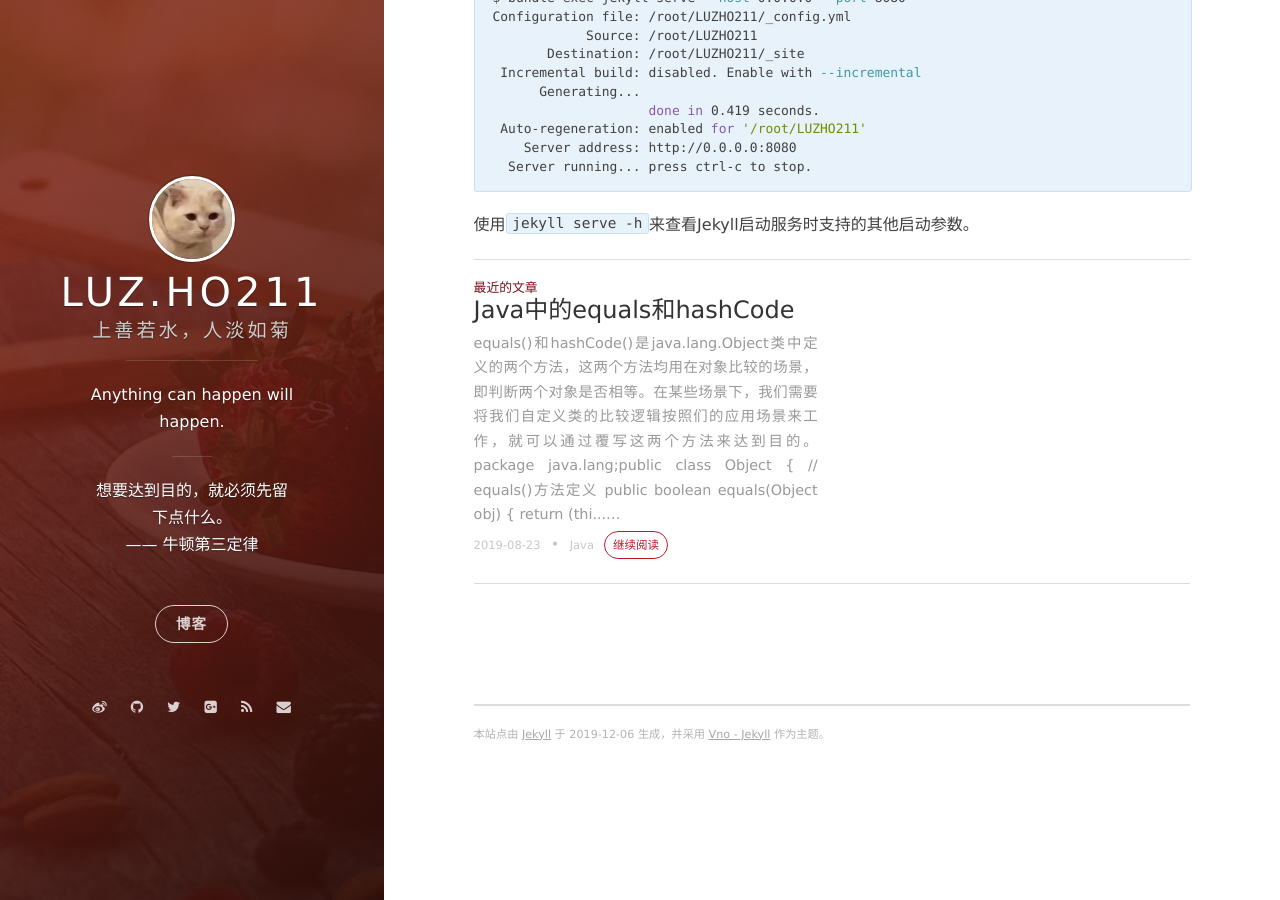
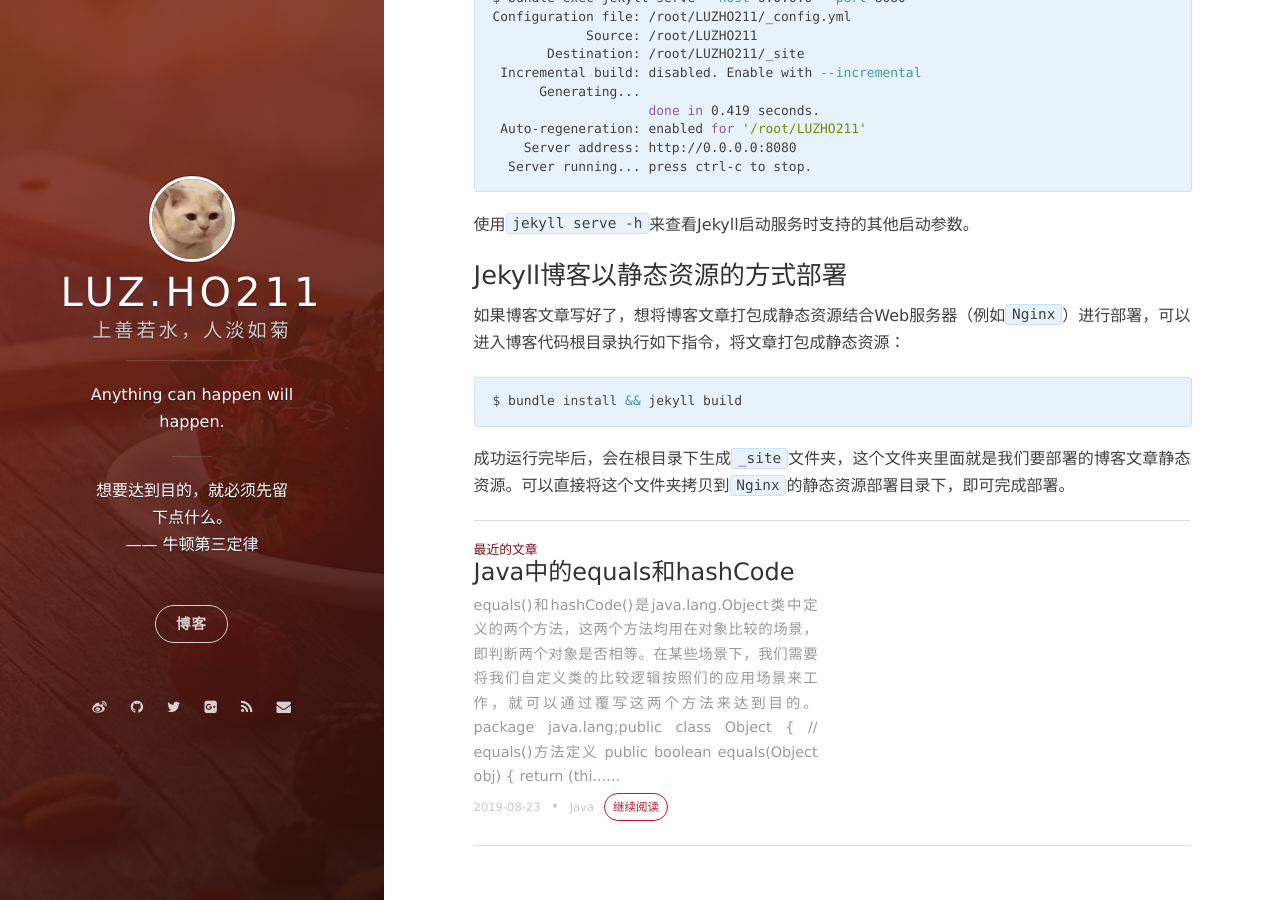
Before and after one commit to LUZHO211/LUZHO211, a Jekyll site: the page built from _posts/2019-08-23-about-this-blog.markdown, in a window 1280 px wide and 900 px high, scrolled down 2812 px. Built offline with Jekyll 4.4.1, drawn with Linux system fonts in a browser that asks for light colours; nearby versions of some CDN libraries.

````diff
--- a/_posts/2019-08-23-about-this-blog.markdown
+++ b/_posts/2019-08-23-about-this-blog.markdown
@@ -51,7 +51,7 @@ $ curl -L get.rvm.io | bash -s stable
 安装完成之后，执行下面的指令来使RVM立即生效：
 
 ```bash
-source ~/.rvm/scripts/rvm
+$ source ~/.rvm/scripts/rvm
 ```
 
 来检查一下RVM是否已经成功安装以及生效：
@@ -132,3 +132,13 @@ Configuration file: /root/LUZHO211/_config.yml
 ```
 
 使用`jekyll serve -h`来查看Jekyll启动服务时支持的其他启动参数。
+
+### Jekyll博客以静态资源的方式部署
+
+如果博客文章写好了，想将博客文章打包成静态资源结合Web服务器（例如`Nginx`）进行部署，可以进入博客代码根目录执行如下指令，将文章打包成静态资源：
+
+```bash
+$ bundle install && jekyll build
+```
+
+成功运行完毕后，会在根目录下生成`_site`文件夹，这个文件夹里面就是我们要部署的博客文章静态资源。可以直接将这个文件夹拷贝到`Nginx`的静态资源部署目录下，即可完成部署。
````
